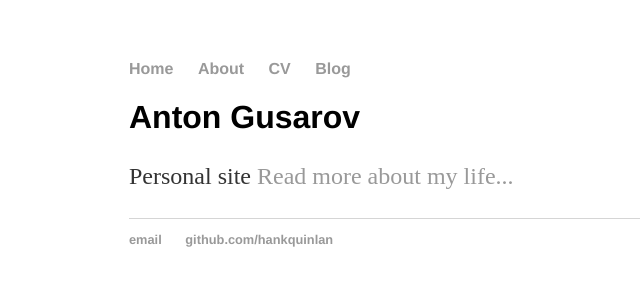
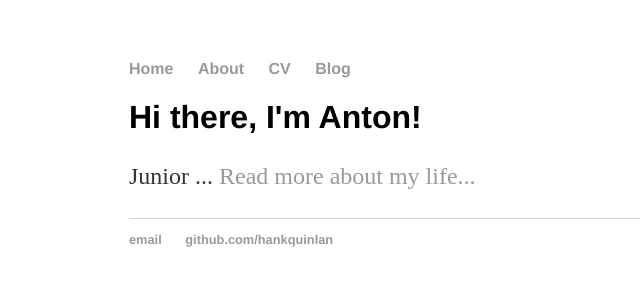
Before and after one commit to AntonGusarov/anton-g-notes.se, a Jekyll site: the page built from index.html, in a window 1280 px wide. Shown: the top 300 px of the page, without its empty margins (63-703 px from the left). Built offline with Jekyll 4.4.1, drawn with Linux system fonts in a browser that asks for light colours.

Commit message:
Update index.html

```diff
--- a/index.html
+++ b/index.html
@@ -1,30 +1,8 @@
-<!DOCTYPE html>
-<html>
-	<head>
-		<title>Anton Gusarov, Horrible Cop</title>
-		<!-- link to main stylesheet -->
-		<link rel="stylesheet" type="text/css" href="/css/main.css">
-	</head>
-	<body>
-		<nav>
-    		<ul>
-        		<li><a href="/">Home</a></li>
-	        	<li><a href="/about">About</a></li>
-        		<li><a href="/cv">CV</a></li>
-        		<li><a href="/blog">Blog</a></li>
-    		</ul>
-		</nav>
-		<div class="container">
-    		<div class="blurb">
-        		<h1>Anton Gusarov</h1>
-				<p>Personal site <a href="/about"> Read more about my life...</a></p>
-    		</div><!-- /.blurb -->
-		</div><!-- /.container -->
-		<footer>
-    		<ul>
-        		<li><a href="mailto:hankquinlanhub@gmail.com">email</a></li>
-        		<li><a href="https://github.com/hankquinlan">github.com/hankquinlan</a></li>
-			</ul>
-		</footer>
-	</body>
-</html>
+---
+layout: default
+title: Anton Gusarov, personal blog
+---
+<div class="blurb">
+	<h1> Hi there, I'm Anton!</h1>
+	<p> Junior ... <a href="/about">Read more about my life...</a></p>
+</div><!-- /.blurb -->
```
